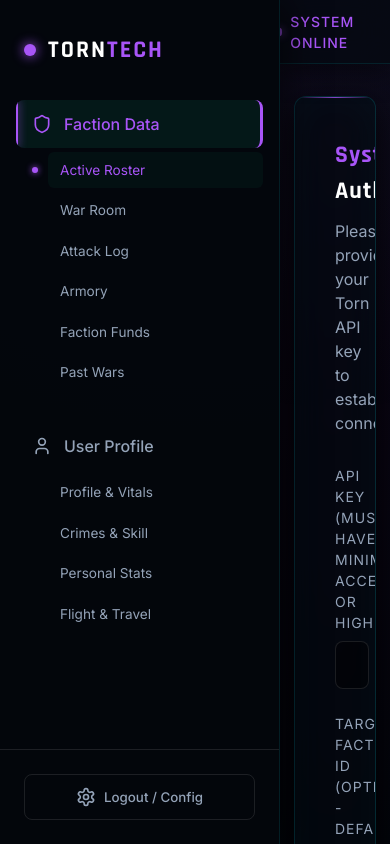
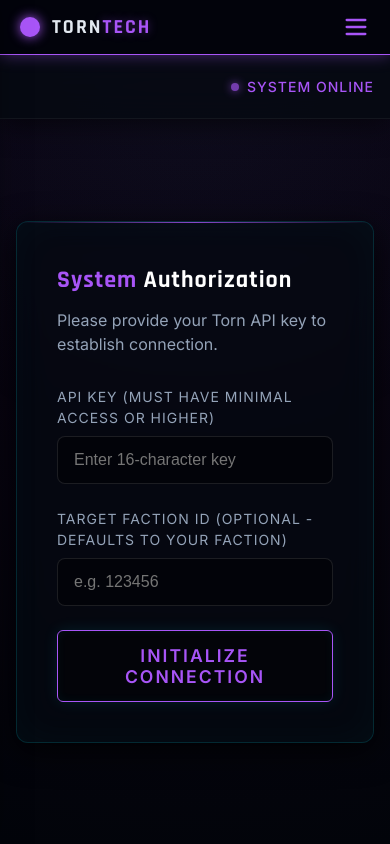
Before and after one commit to lettersnumbers/TORN-API-FACTION-TOOL, a React (Vite) app: page / in a window 390 px wide. Built offline with nearby package versions, Linux system fonts and the light colour scheme.

Commit message:
feat: implement mobile responsive layout and tablet hamburger menu

```diff
--- a/src/components/Layout.css
+++ b/src/components/Layout.css
@@ -306,3 +306,116 @@
   text-shadow: 0 0 20px rgba(0, 240, 255, 0.2);
   font-family: var(--font-heading);
 }
+
+/* =========================================
+   Mobile Overrides
+   ========================================= */
+
+.mobile-header {
+  display: none;
+}
+
+.mobile-backdrop {
+  display: none;
+}
+
+@media (max-width: 768px) {
+  .layout-container {
+    flex-direction: column;
+  }
+
+  .mobile-header {
+    display: flex;
+    justify-content: space-between;
+    align-items: center;
+    padding: 12px 20px;
+    background: rgba(2, 4, 10, 0.9);
+    border-bottom: 1px solid var(--accent-primary);
+    box-shadow: 0 0 15px var(--accent-glow);
+    z-index: 998;
+  }
+
+  .mobile-header-brand {
+    display: flex;
+    align-items: center;
+    gap: 12px;
+  }
+
+  .mobile-header-brand h2 {
+    margin: 0;
+    font-size: 1.25rem;
+    font-weight: 700;
+    color: var(--text-main);
+    letter-spacing: 2px;
+  }
+
+  .mobile-header-brand span {
+    color: var(--accent-primary);
+    text-shadow: 0 0 10px var(--accent-glow);
+  }
+
+  .mobile-menu-btn {
+    background: transparent;
+    border: none;
+    color: var(--accent-primary);
+    cursor: pointer;
+    display: flex;
+    align-items: center;
+    justify-content: center;
+    transition: all 0.2s ease;
+  }
+
+  .mobile-menu-btn:active {
+    transform: scale(0.9);
+    filter: brightness(1.2);
+  }
+
+  .sidebar {
+    position: fixed;
+    top: 0;
+    left: -300px;
+    bottom: 0;
+    width: 280px;
+    z-index: 1000;
+    transition: left 0.3s cubic-bezier(0.4, 0, 0.2, 1);
+    border-right: 1px solid var(--accent-primary);
+    background: rgba(13, 17, 26, 0.95);
+    backdrop-filter: blur(10px);
+  }
+
+  .sidebar.open {
+    left: 0;
+    box-shadow: 5px 0 25px rgba(0,0,0,0.8);
+  }
+
+  .mobile-backdrop {
+    display: block;
+    position: fixed;
+    top: 0;
+    left: 0;
+    right: 0;
+    bottom: 0;
+    z-index: 999;
+    background: rgba(0, 0, 0, 0.6);
+    backdrop-filter: blur(2px);
+    animation: fadeIn 0.3s ease;
+  }
+
+  .topbar {
+    padding: 12px 16px;
+    border-bottom: 1px solid rgba(255, 255, 255, 0.05);
+  }
+
+  .content-area {
+    padding: 16px;
+  }
+
+  .metrics-grid {
+    grid-template-columns: 1fr;
+  }
+}
+
+@keyframes fadeIn {
+  from { opacity: 0; }
+  to { opacity: 1; }
+}
--- a/src/components/Layout.jsx
+++ b/src/components/Layout.jsx
@@ -1,11 +1,12 @@
-import React from 'react';
+import React, { useState } from 'react';
 import { NavLink } from 'react-router-dom';
-import { Shield, User, Settings } from 'lucide-react';
+import { Shield, User, Settings, Menu, X } from 'lucide-react';
 import { useDataContext } from '../context/DataContext';
 import './Layout.css';
 
 const Layout = ({ children }) => {
   const { userName, factionName, hospitalCount, userHospitalStatus } = useDataContext();
+  const [isMobileOpen, setIsMobileOpen] = useState(false);
 
   // Combine faction alarms with user damage
   const baseIntensity = Math.min(0.05 + (hospitalCount * 0.02) + (userHospitalStatus * 0.4), 0.6);
@@ -21,7 +22,22 @@ const Layout = ({ children }) => {
 
   return (
     <div className={`layout-container ${hospitalCount > 0 ? 'hospital-alert' : ''}`} style={layoutStyle}>
-      <aside className="sidebar">
+      {/* Mobile Top Header */}
+      <div className="mobile-header">
+        <div className="mobile-header-brand">
+          <div className="logo-glow" style={{ width: '20px', height: '20px' }}></div>
+          <h2>TORN<span>TECH</span></h2>
+        </div>
+        <button className="mobile-menu-btn" onClick={() => setIsMobileOpen(!isMobileOpen)}>
+          {isMobileOpen ? <X size={28} /> : <Menu size={28} />}
+        </button>
+      </div>
+
+      {isMobileOpen && (
+        <div className="mobile-backdrop" onClick={() => setIsMobileOpen(false)}></div>
+      )}
+
+      <aside className={`sidebar ${isMobileOpen ? 'open' : ''}`}>
         <div className="sidebar-header">
           <div className="logo-glow"></div>
           <h2>TORN<span>TECH</span></h2>
@@ -29,30 +45,30 @@ const Layout = ({ children }) => {
 
         <nav className="nav-menu">
           <div className="nav-section mb-4">
-            <NavLink to="/" className={({isActive}) => isActive || window.location.pathname.startsWith('/faction') ? "nav-item active" : "nav-item"}>
+            <NavLink to="/" onClick={() => setIsMobileOpen(false)} className={({isActive}) => isActive || window.location.pathname.startsWith('/faction') ? "nav-item active" : "nav-item"}>
               <Shield size={20} />
               <span>{factionName}</span>
             </NavLink>
             <div className="sub-menu">
-              <NavLink to="/" end className={({isActive}) => isActive ? "sub-item active" : "sub-item"}>Active Roster</NavLink>
-              <NavLink to="/faction/war-room" className={({isActive}) => isActive ? "sub-item active" : "sub-item"}>War Room</NavLink>
-              <NavLink to="/faction/attacks" className={({isActive}) => isActive ? "sub-item active" : "sub-item"}>Attack Log</NavLink>
-              <NavLink to="/faction/armory" className={({isActive}) => isActive ? "sub-item active" : "sub-item"}>Armory</NavLink>
-              <NavLink to="/faction/funds" className={({isActive}) => isActive ? "sub-item active" : "sub-item"}>Faction Funds</NavLink>
-              <NavLink to="/faction/past-wars" className={({isActive}) => isActive ? "sub-item active" : "sub-item"}>Past Wars</NavLink>
+              <NavLink to="/" end onClick={() => setIsMobileOpen(false)} className={({isActive}) => isActive ? "sub-item active" : "sub-item"}>Active Roster</NavLink>
+              <NavLink to="/faction/war-room" onClick={() => setIsMobileOpen(false)} className={({isActive}) => isActive ? "sub-item active" : "sub-item"}>War Room</NavLink>
+              <NavLink to="/faction/attacks" onClick={() => setIsMobileOpen(false)} className={({isActive}) => isActive ? "sub-item active" : "sub-item"}>Attack Log</NavLink>
+              <NavLink to="/faction/armory" onClick={() => setIsMobileOpen(false)} className={({isActive}) => isActive ? "sub-item active" : "sub-item"}>Armory</NavLink>
+              <NavLink to="/faction/funds" onClick={() => setIsMobileOpen(false)} className={({isActive}) => isActive ? "sub-item active" : "sub-item"}>Faction Funds</NavLink>
+              <NavLink to="/faction/past-wars" onClick={() => setIsMobileOpen(false)} className={({isActive}) => isActive ? "sub-item active" : "sub-item"}>Past Wars</NavLink>
             </div>
           </div>
 
           <div className="nav-section">
-            <NavLink to="/user" className={({isActive}) => isActive || window.location.pathname.startsWith('/user') ? "nav-item active" : "nav-item"}>
+            <NavLink to="/user" onClick={() => setIsMobileOpen(false)} className={({isActive}) => isActive || window.location.pathname.startsWith('/user') ? "nav-item active" : "nav-item"}>
               <User size={20} />
               <span>{userName}</span>
             </NavLink>
             <div className="sub-menu">
-              <NavLink to="/user" end className={({isActive}) => isActive ? "sub-item active" : "sub-item"}>Profile & Vitals</NavLink>
-              <NavLink to="/user/crimes" className={({isActive}) => isActive ? "sub-item active" : "sub-item"}>Crimes & Skill</NavLink>
-              <NavLink to="/user/stats" className={({isActive}) => isActive ? "sub-item active" : "sub-item"}>Personal Stats</NavLink>
-              <NavLink to="/user/travel" className={({isActive}) => isActive ? "sub-item active" : "sub-item"}>Flight & Travel</NavLink>
+              <NavLink to="/user" end onClick={() => setIsMobileOpen(false)} className={({isActive}) => isActive ? "sub-item active" : "sub-item"}>Profile & Vitals</NavLink>
+              <NavLink to="/user/crimes" onClick={() => setIsMobileOpen(false)} className={({isActive}) => isActive ? "sub-item active" : "sub-item"}>Crimes & Skill</NavLink>
+              <NavLink to="/user/stats" onClick={() => setIsMobileOpen(false)} className={({isActive}) => isActive ? "sub-item active" : "sub-item"}>Personal Stats</NavLink>
+              <NavLink to="/user/travel" onClick={() => setIsMobileOpen(false)} className={({isActive}) => isActive ? "sub-item active" : "sub-item"}>Flight & Travel</NavLink>
             </div>
           </div>
         </nav>
--- a/src/pages/FactionPage.css
+++ b/src/pages/FactionPage.css
@@ -172,6 +172,7 @@
 
 .table-responsive {
   overflow-x: auto;
+  -webkit-overflow-scrolling: touch;
 }
 
 .data-table {
@@ -183,6 +184,7 @@
   padding: 16px 24px;
   text-align: left;
   border-bottom: 1px solid rgba(255, 255, 255, 0.05);
+  white-space: nowrap;
 }
 
 .data-table th {
@@ -301,3 +303,15 @@
   color: var(--accent-secondary);
   border: 1px solid rgba(14, 165, 233, 0.2);
 }
+
+@media (max-width: 768px) {
+  .d-flex-between {
+    flex-direction: column;
+    align-items: flex-start;
+    gap: 16px;
+  }
+
+  .page-header h1 {
+    font-size: 1.5rem;
+  }
+}
```
